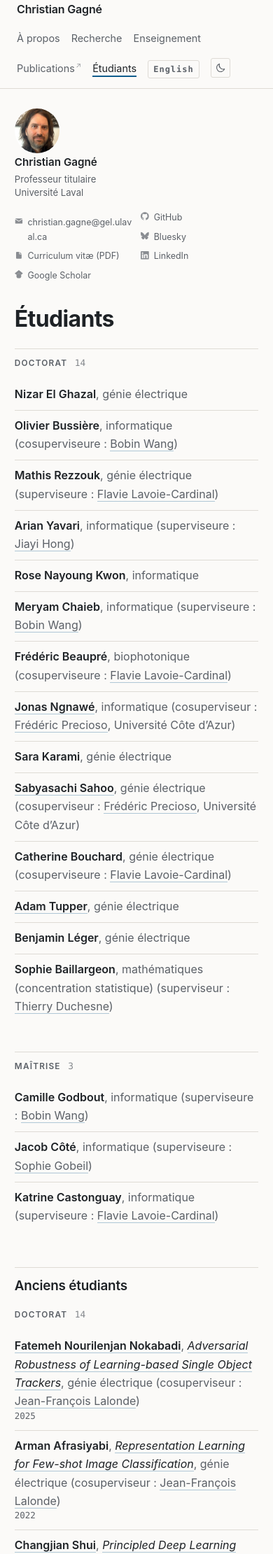
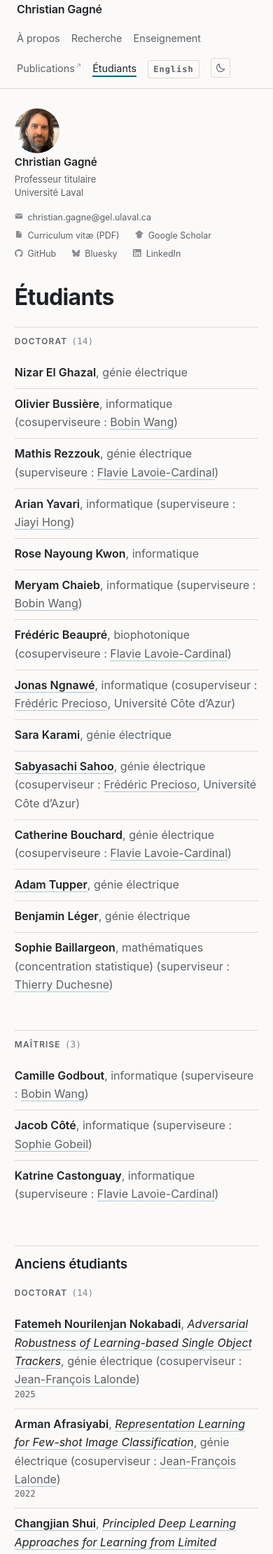
Before and after one commit to chgagne/chgagne.github.io, a Jekyll site: the page built from _pages/etudiants.md, in a window 390 px wide. Shown: the top 2221 px of the page at 70% size. Built offline with Jekyll 4.4.1, drawn with Linux system fonts in a browser that asks for light colours; cached includes are drawn as plain includes; some of the changed text lies outside the part shown.

Commit message:
Comptes entre parenthèses, et deux corrections vues à la relecture
Le nombre d'entrées s'écrit « (14) » : accolé au titre sans parenthèses, il se
lisait mal. Le contrôle accepte les deux formes.

Deux défauts relevés en regardant les pages rendues :

- « cosuperviseur: » et « superviseure: » sans espace avant le deux-points, à
  deux endroits, alors que les trente-six autres en ont une. Corrigé.
- Sur écran étroit, les liens du bandeau étaient en deux colonnes et l'adresse
  de courriel, plus large qu'une demi-colonne, se coupait en deux. Ils coulent
  maintenant librement.

Co-Authored-By: Claude Opus 5 (1M context) <noreply@anthropic.com>

```diff
--- a/_sass/cgagne.scss
+++ b/_sass/cgagne.scss
@@ -317,7 +317,7 @@ a:hover > .ic { opacity: 1; }
   // confronté par check-web.py au nombre de puces : il ne peut pas vieillir
   // sans que le contrôle le dise.
   .cpt {
-    margin-left: .5em;
+    margin-left: .15em;   // l'interlettrage du titre écarte déjà
     color: var(--mu);
     font: 400 .8rem/1 var(--mono);
     letter-spacing: 0;
@@ -543,7 +543,17 @@ a:hover > .ic { opacity: 1; }
   }
 
   .rail__photo { width: 64px; height: 64px; margin: 0; }
-  .rail__links { width: 100%; columns: 2; font-size: .78rem; }
+  // Pas `columns` : l'adresse de courriel est plus large qu'une demi-colonne et
+  // se coupait en deux. Les liens prennent la place qu'il leur faut.
+  .rail__links {
+    display: flex;
+    flex-wrap: wrap;
+    gap: .35rem 1.4rem;
+    width: 100%;
+    font-size: .78rem;
+
+    li { margin: 0; }
+  }
 
   .site-nav {
     flex-direction: column;
```
Also changed, not shown: _pages/etudiants.md (+7 -7 lines).
